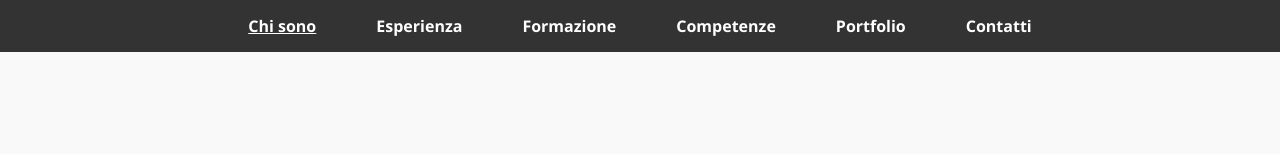
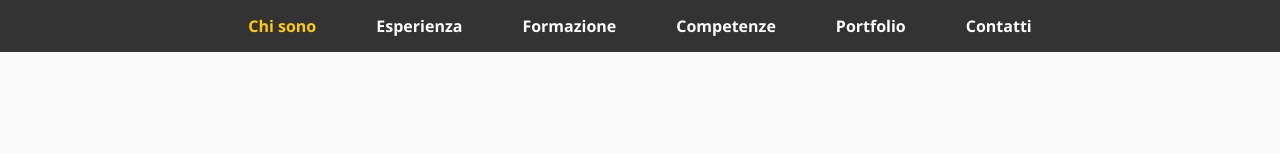
Before and after one commit to florescamila858-prog/portfolio-camila, a plain HTML site: page index.html in a window 1280 px wide. In both pictures the pointer is over the link "Chi sono". Shown: the top 154 px of the page. Drawn offline with Linux system fonts and the light colour scheme.

Commit message:
Update stile.css

```diff
--- a/css/stile.css
+++ b/css/stile.css
@@ -219,3 +219,7 @@ nav ul {
 nav ul li {
   display: inline;
 }
+nav a:hover {
+  color: #ffcc00;
+  text-decoration: none;
+}
```
